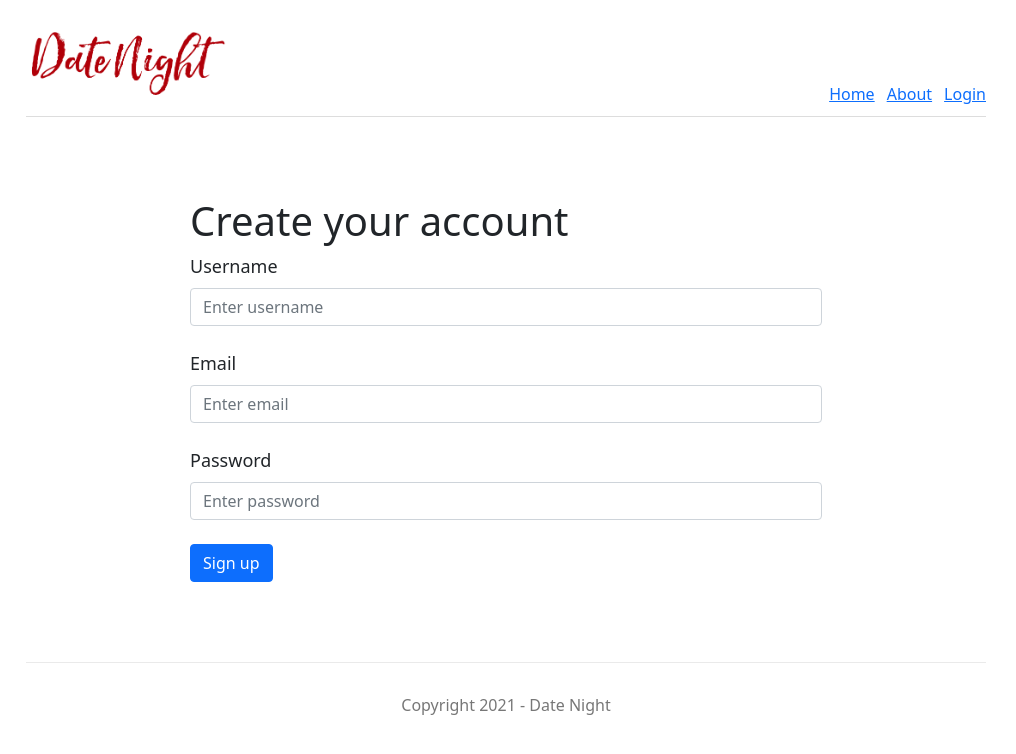
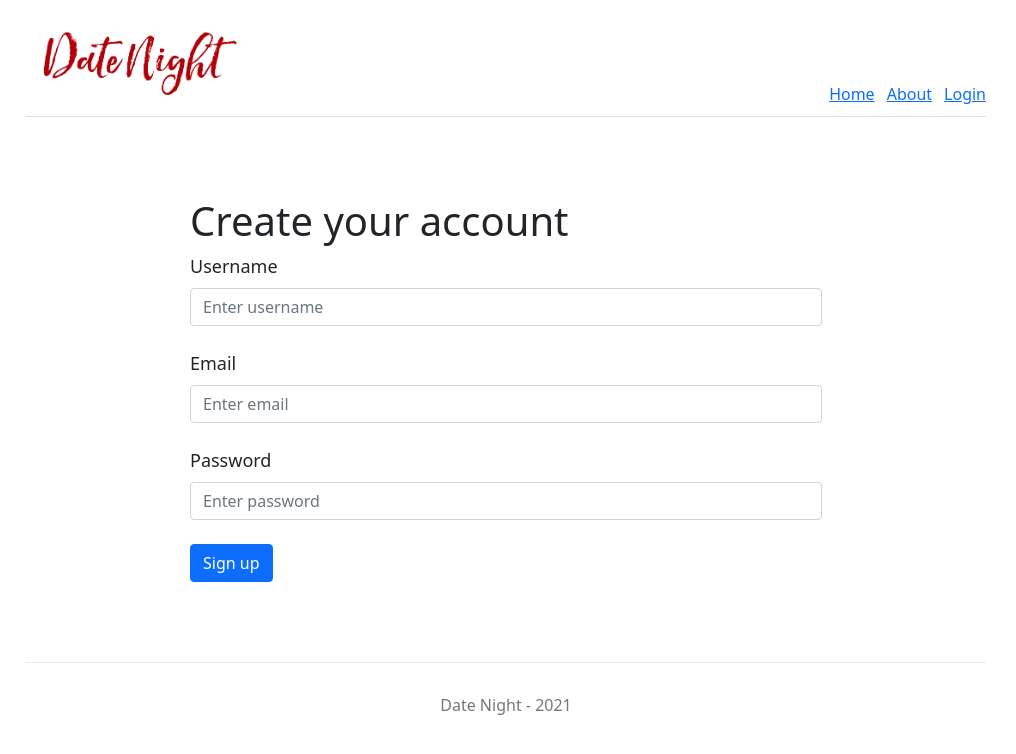
Before and after one commit to JejuBrothers/date-night-frontend, a Next.js app: page /register in a window 1280 px wide. Shown: the top 754 px of the page, without its empty margins (134-1150 px from the left). Built offline with nearby package versions, Linux system fonts and the light colour scheme.

Commit message:
update register form

```diff
--- a/components/footer.js
+++ b/components/footer.js
@@ -1,5 +1,5 @@
 const Footer = () => {
-  return <footer>Copyright 2021 - Date Night</footer>;
+  return <footer>Date Night - 2021</footer>;
 };
 
 export default Footer;
--- a/components/navbar.js
+++ b/components/navbar.js
@@ -5,7 +5,11 @@ const Navbar = () => {
   return (
     <nav>
       <div className='logo'>
-        <Image src='/logo.png' width={200} height={80} />
+        <Link href='/'>
+          <a>
+            <Image src='/logo.png' width={200} height={80} />
+          </a>
+        </Link>
       </div>
       <Link href='/'>
         <a>Home</a>
--- a/pages/register.js
+++ b/pages/register.js
@@ -1,20 +1,30 @@
 import Head from 'next/head';
+import { useRouter } from 'next/router';
 import { useState } from 'react';
 import { useForm } from 'react-hook-form';
 import { Form, Row, Col, Button, Alert } from 'react-bootstrap';
-import { createAccount } from './api/account';
+import { createAccount } from '../services/account';
+
 import 'bootstrap/dist/css/bootstrap.css';
 
 const Register = () => {
+  const router = useRouter();
   const {
     register,
     formState: { errors },
     handleSubmit,
   } = useForm();
 
-  const onRegister = (accountInfo) => {
-    const res = createAccount(accountInfo);
-    console.log(res); //TODO: Handle error cases
+  const onRegister = async (accountInfo) => {
+    const res = await createAccount(accountInfo);
+
+    if (res.hasOwnProperty('id')) {
+      console.log('Account successfully created');
+      router.push('/login');
+    } else {
+      //TODO: Handle error cases
+      console.log('Error');
+    }
   };
 
   return (
--- a/pages/api/account.js
+++ b/services/account.js
@@ -1,9 +1,8 @@
 export async function createAccount(AccountInfo) {
-  const response = await fetch('https://jsonplaceholder.typicode.com/posts', {
-    //TODO: Set correct API Endpoint (auth/register)
+  const res = await fetch('http://localhost:3000/auth/signup', {
     method: 'POST',
     headers: { 'Content-Type': 'application/json' },
     body: JSON.stringify(AccountInfo),
   });
-  return await response.json();
+  return await res.json();
 }
```
